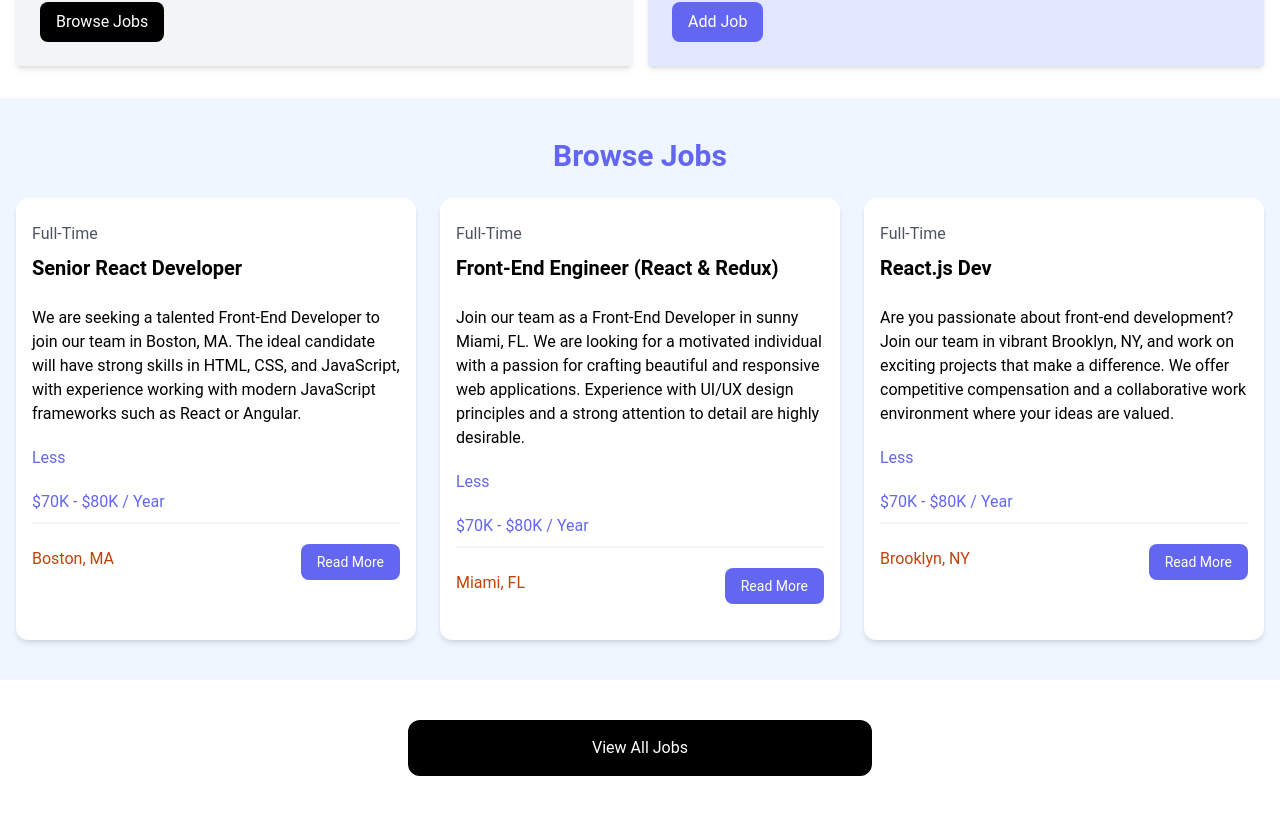
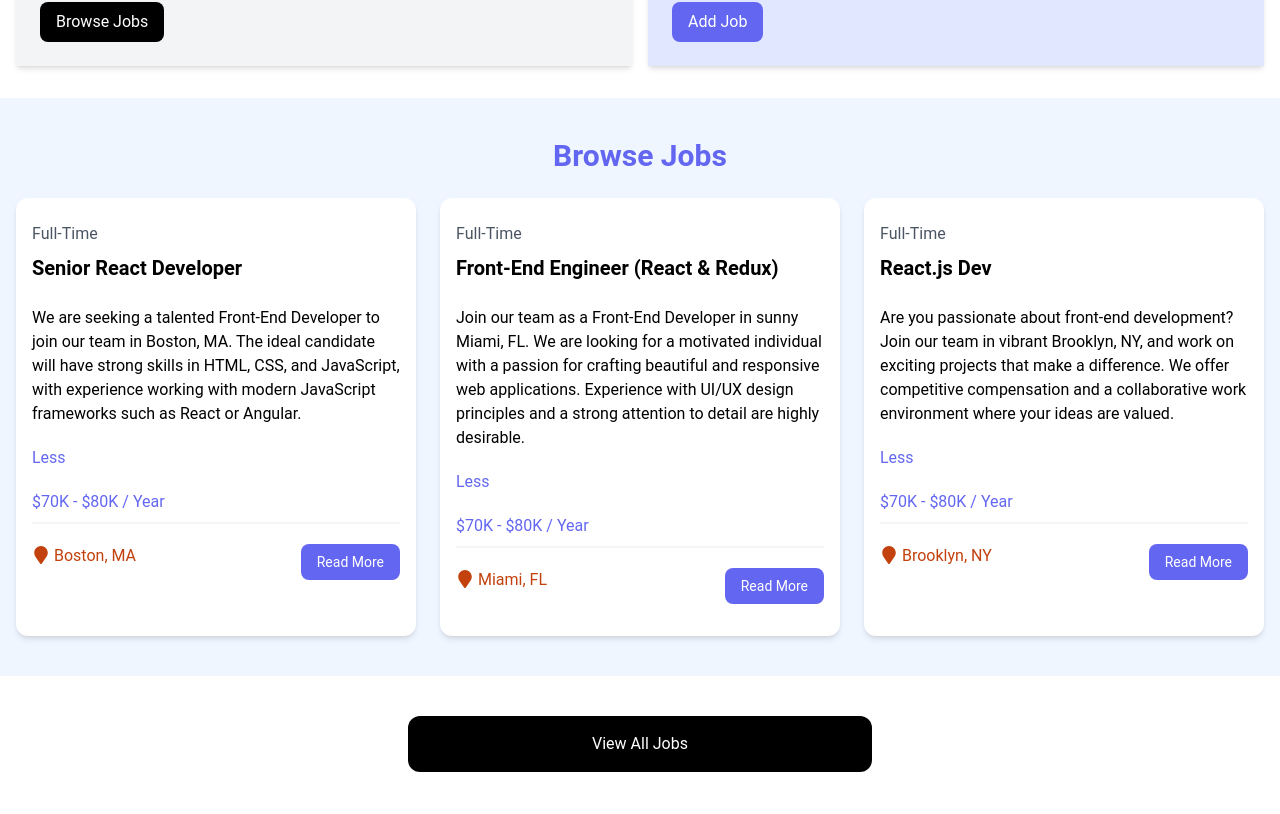
Before and after one commit to hungVo-uit/react-tutorial2, a React (Vite) app: page / in a window 1280 px wide. Shown: the part 511-1325 px from the top of the page. Built offline with nearby package versions, Linux system fonts and the light colour scheme.

Commit message:
add map icon to Location in Job component

```diff
--- a/package.json
+++ b/package.json
@@ -11,7 +11,8 @@
   },
   "dependencies": {
     "react": "^18.3.1",
-    "react-dom": "^18.3.1"
+    "react-dom": "^18.3.1",
+    "react-icons": "^5.3.0"
   },
   "devDependencies": {
     "@eslint/js": "^9.9.0",
--- a/src/component/Job.jsx
+++ b/src/component/Job.jsx
@@ -1,4 +1,5 @@
 import { useState } from "react";
+import { FaMapMarker } from "react-icons/fa";
 
 const Job = ({ job }) => {
   const [showFullDescription, setShowFullDescription] = useState(true);
@@ -17,7 +18,12 @@
         </div>
 
         <div className="mb-5">{description}</div>
-        <button onClick={()=>{setShowFullDescription((prevState)=>!prevState)}} className="text-indigo-500 mb-5 hover:text-indigo-600">
+        <button
+          onClick={() => {
+            setShowFullDescription((prevState) => !prevState);
+          }}
+          className="text-indigo-500 mb-5 hover:text-indigo-600"
+        >
           {showFullDescription ? "Less" : "More"}
         </button>
 
@@ -27,7 +33,7 @@
 
         <div className="flex flex-col lg:flex-row justify-between mb-4">
           <div className="text-orange-700 mb-3">
-            <i className="fa-solid fa-location-dot text-lg"></i>
+            <FaMapMarker className="inline text-lg mb-1 mr-1" />
             {job.location}
           </div>
           <a
```
Also changed, not shown: 1 other file (tests, documents, lock files or other folders).
